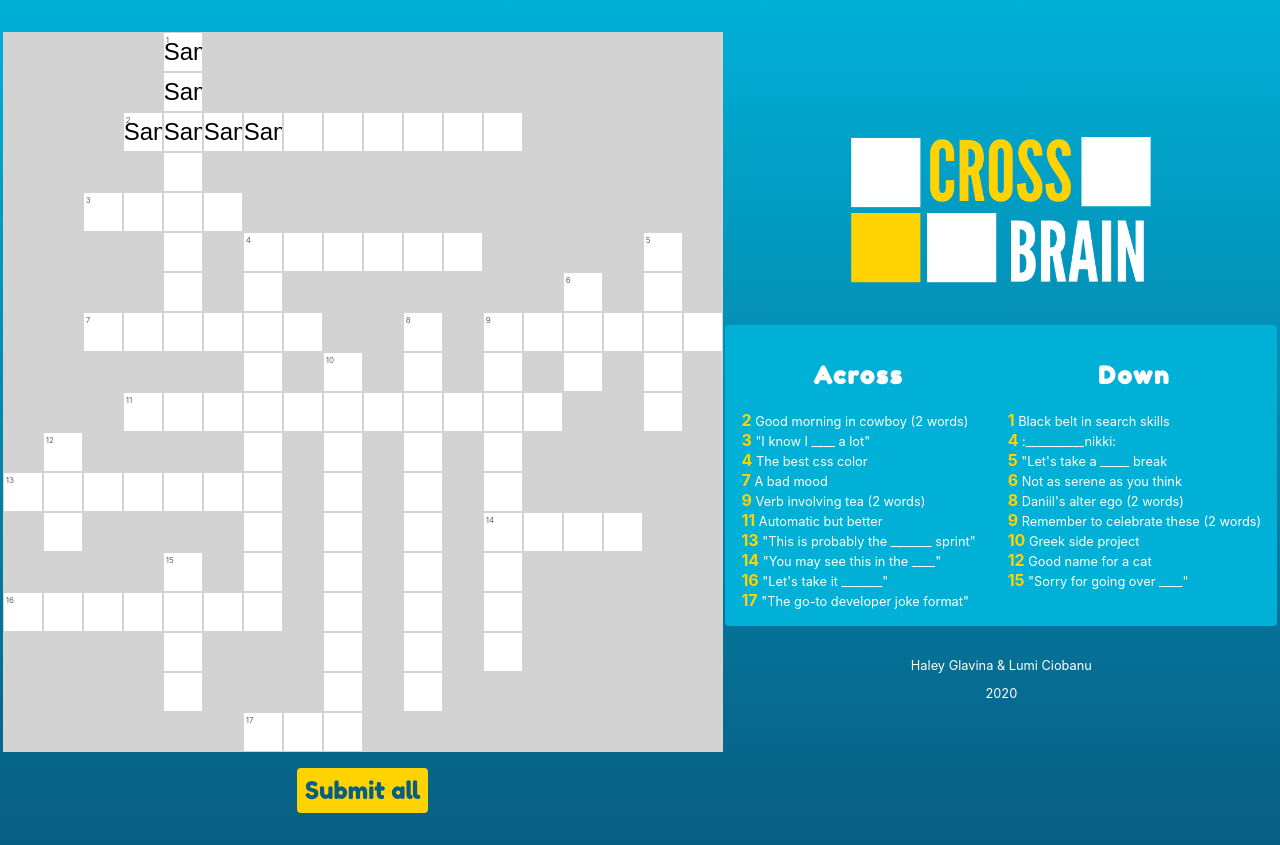
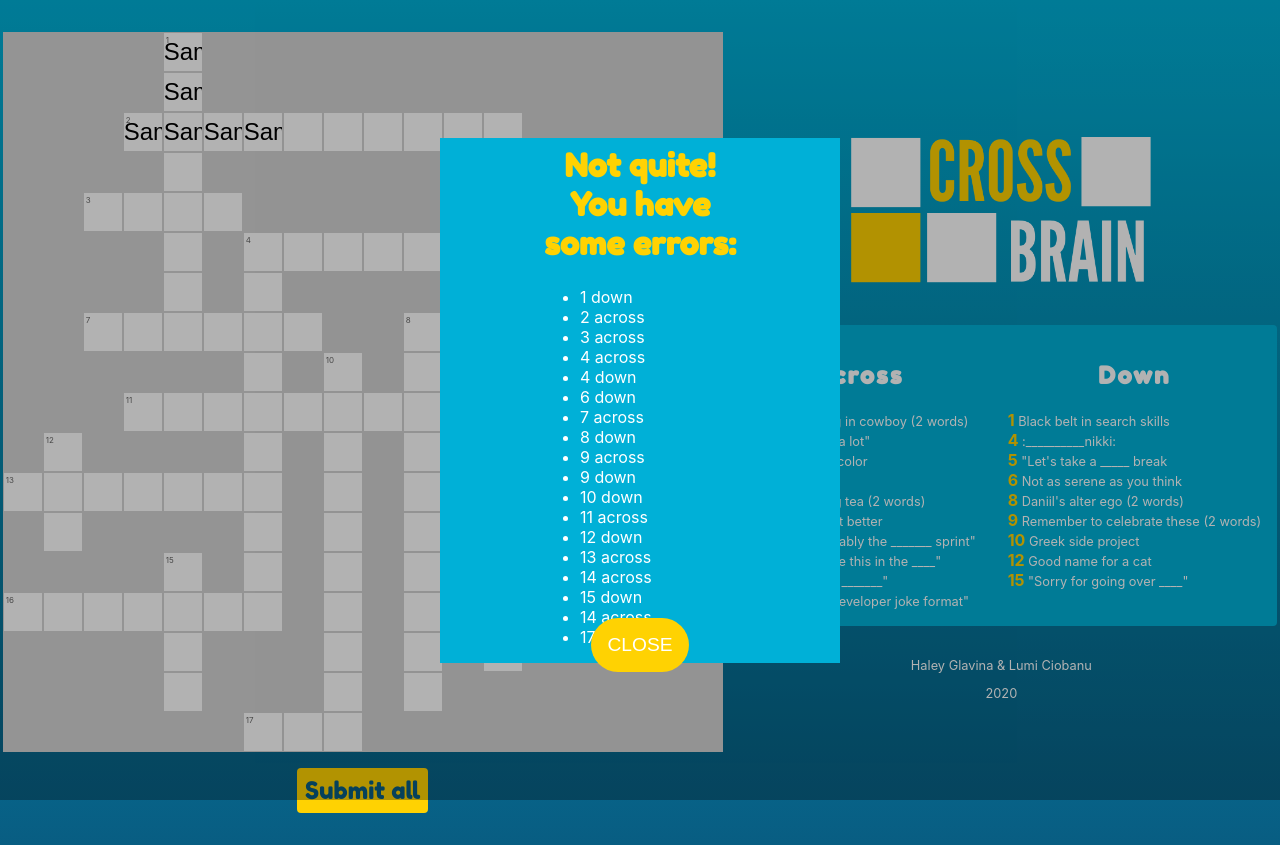
Before and after one commit to haleyglavina/crossword, a React (Create React App) app: page / in a window 1280 px wide. Both pictures are taken after typing "Sample", "Sample", "Sample", "Sample", "Sample", "Sample" into the empty fields and a click on the button "Submit all". Built offline with nearby package versions, Linux system fonts and the light colour scheme.

Commit message:
Add pop up depending on list of error answers

```diff
--- a/src/App.js
+++ b/src/App.js
@@ -1,21 +1,46 @@
 import React from 'react';
 import Board from './components/Board/Board';
 import Hints from './components/Hints/Hints';
+import PopUp from './components/PopUp/PopUp';
 import './App.css';
 
-const popUp = (errors) => {
-  console.log(errors);
+
+class App extends React.Component {
+
+  state = {
+    won: false,
+    errors: [],
+    firstRender: true
   }
 
-function App() {
+  popUp = (errorLi) => {
+    console.log("Errors:",errorLi);
+    if (errorLi.length === 0) {
+      this.setState({
+        won: true,
+        firstRender: false,
+        errorLi: []
+      });
+    } else {
+      this.setState({
+      errors: errorLi,
+      won: false,
+      firstRender: false
+      });
+    }
+  }
+
+  render() {
     return (
       <>
         <main>
-        <Board popUp={popUp}/>
+          <Board popUp={this.popUp}/>
           <Hints />
+          <PopUp won={this.state.won} firstRender={this.state.firstRender} errorLi={this.state.errors}/>
         </main>
       </>
     );
   }
+}
 
 export default App;
--- a/src/components/Board/Board.js
+++ b/src/components/Board/Board.js
@@ -169,15 +169,12 @@ class Board extends React.Component {
     gameState: 'PLAYING'
   }
 
-  //popUp = this.props.popUp;
+  popUp = this.props.popUp;
 
-  submitHandler(e) {
+
+  submitHandler = (e) => {
     e.preventDefault();
     const errors = [];
-    // compare all the cells to solution
-    // if correct, change gameState and trigger a pop-up saying congrats
-    // if incorrect, change gameState and trigger pop-up saying try again
-    // ***note: im not sure if we actually need to change game state here...
 
     // Check board!
     if (e.target.r0c4.value.toLowerCase() === 'g'
@@ -420,7 +417,7 @@ class Board extends React.Component {
     }
 
     // Send list of wrong answers to popUp function from App.js
-    //this.popUp(errors);
+    this.popUp(errors);
 
     return;
   }
--- /dev/null
+++ b/src/components/PopUp/PopUp.js
@@ -0,0 +1,53 @@
+import React from 'react';
+import './PopUp.scss';
+
+class PopUp extends React.Component {
+
+    state = {
+        open: true
+    }
+
+    closeModal = () => {
+        this.setState({open: false});
+    }
+
+    render() {
+        if (this.props.firstRender || !this.state.open)
+            return (null);
+        else if (this.props.won) {
+            console.log("you won");
+            return (
+                <div className="modal-container">
+                <div className="modal">
+                    <div className="modal__text">
+                        <h1 className="modal__heading">Congrats you won!</h1>
+                    </div>
+                    <div className="close">
+                        <button className="close__button" onClick={this.closeModal}>CLOSE</button>
+                    </div>
+                </div>
+            </div>
+            );
+        } else {
+            console.log("you lost");
+            return (
+                <div className="modal-container">
+                <div className="modal">
+                    <div className="modal__text">
+                        <h1 className="modal__heading">Not quite! You have some errors:</h1>
+                        <ul className="modal__ul">
+                            {this.props.errorLi.map(item => <li className="modal__li">{item}</li>)}
+                        </ul>
+                    </div>
+                    <div className="close">
+                        <button className="close__button" onClick={this.closeModal}>CLOSE</button>
+                    </div>
+                </div>
+            </div>
+            );
+        }
+    }
+
+}
+
+export default PopUp;
--- /dev/null
+++ b/src/components/PopUp/PopUp.scss
@@ -0,0 +1,84 @@
+@import '../../partials/variables';
+
+$modal-height: 30rem;
+$modal-width: 25rem;
+
+.modal-container {
+    display: flex;
+    justify-content: center;
+    align-items: center;
+    z-index: 3;
+    background-color: rgba(black, 0.3);
+    width: 100vw;
+    height: 100vh;
+    position: fixed;
+    left: 0;
+    top: 0;
+}
+
+.modal {
+    display: flex;
+    flex-direction: row;
+    justify-content: center;
+    z-index: inherit;
+    width: $modal-width;
+    background-color: $main-1;
+    position: relative;
+
+    &__decor {
+        position: relative;
+        display: flex;
+        flex-direction: column;
+        justify-content: center;
+        height: 100%;
+        width: 50%;
+    }
+
+    &__img {
+        height: 75%;
+        align-self: center;
+    }
+
+    &__text {
+        position: relative;
+        display: flex;
+        flex-direction: column;
+        justify-content: center;
+        height: 100%;
+        width: 50%;
+        color: white;
+    }
+
+    &__heading {
+        z-index: inherit;
+        margin: 0.5rem 0;
+        font-family: $fancy-font;
+        color: $main-accent;
+        text-align: center;
+    }
+
+    &__description {
+        max-width: 18rem;
+        font-weight: 100;
+        line-height: 1.5rem;
+    }
+}
+.close {
+    position: absolute;
+    top: $modal-height;
+
+    &__button {
+        color: white;
+        background-color: $main-accent;
+        border-radius: 40px;
+        padding: 1rem;
+        border: none;
+        font-size: 1.2rem;
+        font-weight: 100;
+
+        &:hover {
+            background-color: white;
+            color: black;
+        }
+    }
+}
```
Lines whose indentation alone changed are shown as unchanged.
